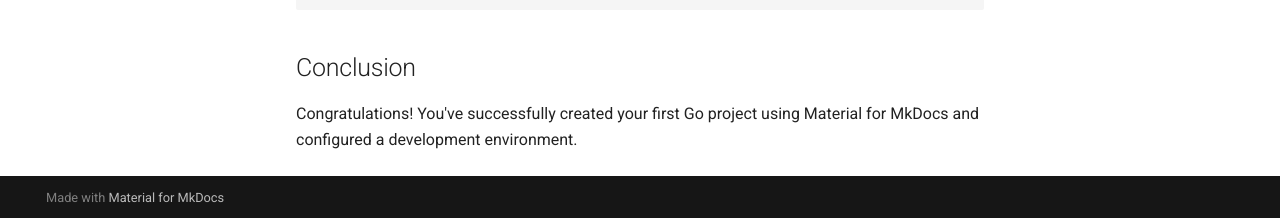
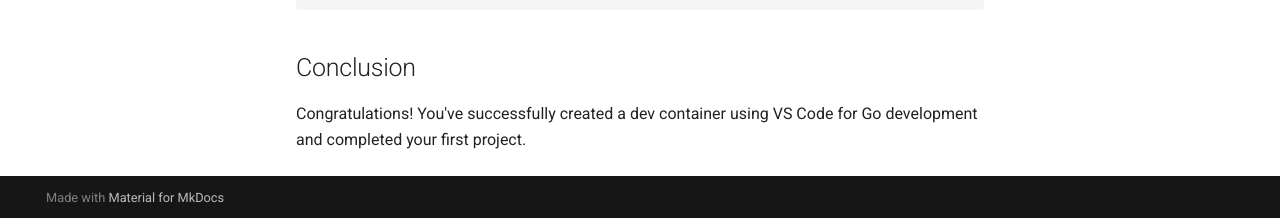
Before and after one commit to mchia157/comp423-course-notes, an MkDocs documentation site: the page built from docs/tutorials/go-setup.md, in a window 1280 px wide and 900 px high, scrolled down 3416 px. Shown: the part 679-897 px from the top of the window. Built offline with MkDocs 1.6.1 and Material for MkDocs 9.7.7, drawn with Linux system fonts in a browser that asks for light colours.

Commit message:
Reworded and added tools used

````diff
--- a/docs/tutorials/go-setup.md
+++ b/docs/tutorials/go-setup.md
@@ -151,4 +151,4 @@ git push origin main
 ```
 
 ## Conclusion
-Congratulations! You've successfully created your first Go project using Material for MkDocs and configured a development environment.
+Congratulations! You've successfully created a dev container using VS Code for Go development and completed your first project.
````
